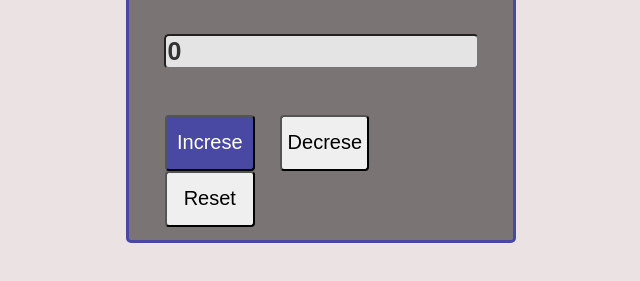
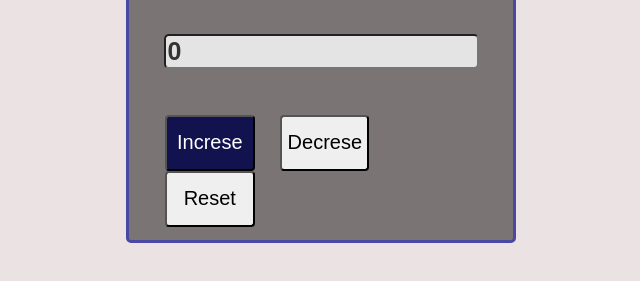
Before and after one commit to JaberKh16/Vanila-JavaScript-Simple-Projects, a plain HTML site: page 1.Simple-Counter/html/index.html in a window 1280 px wide. In both pictures the pointer is over the button "Increse". Shown: the part 283-564 px from the top of the page, without its empty margins (322-962 px from the left). Drawn offline with Linux system fonts and the light colour scheme.

Commit message:
Counter-App

```diff
--- a/1.Simple-Counter/css/style.css
+++ b/1.Simple-Counter/css/style.css
@@ -53,5 +53,5 @@ form > input{
 
 .btn:hover{
     color:#ffffff;
-    background-color:#4949a3
+    background-color:#12124e;
 }
```
